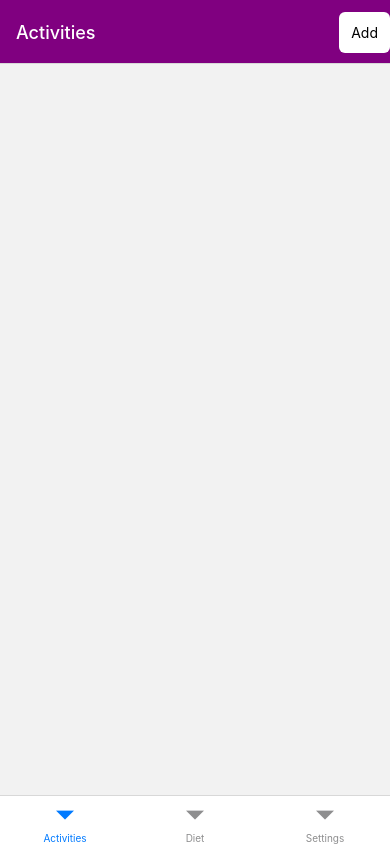
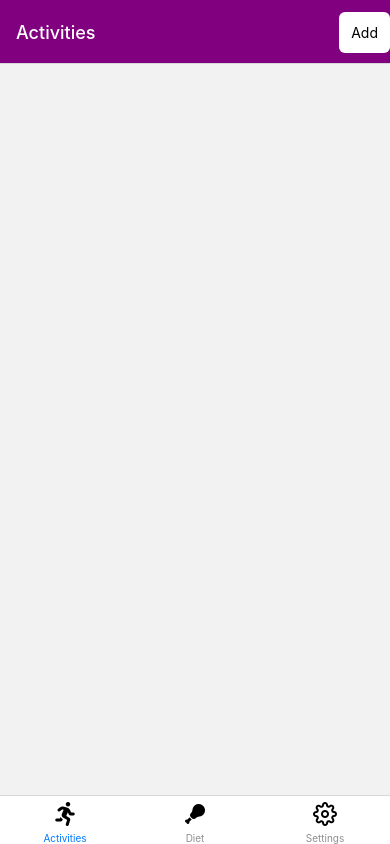
Before and after one commit to eric3318/cs5520-assignment2, a React Native app: screen / in a window 390 px wide. Built offline with nearby package versions, Linux system fonts and the light colour scheme.

Commit message:
replaced default icons in tabs

```diff
--- a/App.js
+++ b/App.js
@@ -11,6 +11,9 @@ import NewActivity from './screens/NewActivity';
 import Diet from './screens/Diet';
 import NewDiet from './screens/NewDiet';
 import Settings from './screens/Settings';
+import MaterialCommunityIcons from '@expo/vector-icons/MaterialCommunityIcons';
+import FontAwesome5 from '@expo/vector-icons/FontAwesome5';
+import Feather from '@expo/vector-icons/Feather';
 
 const defaultScreenOptions = {
   headerStyle: { backgroundColor: 'purple' },
@@ -25,6 +28,9 @@ function Tabs() {
         component={Activities}
         options={{
           title: 'Activities',
+          tabBarIcon: () => (
+            <FontAwesome5 name="running" size={24} color="black" />
+          ),
         }}
       />
       <Tab.Screen
@@ -32,6 +38,13 @@ function Tabs() {
         component={Diet}
         options={{
           title: 'Diet',
+          tabBarIcon: () => (
+            <MaterialCommunityIcons
+              name="food-drumstick"
+              size={24}
+              color="black"
+            />
+          ),
         }}
       />
       <Tab.Screen
@@ -39,6 +52,7 @@ function Tabs() {
         component={Settings}
         options={{
           title: 'Settings',
+          tabBarIcon: () => <Feather name="settings" size={24} color="black" />,
         }}
       />
     </Tab.Navigator>
```
